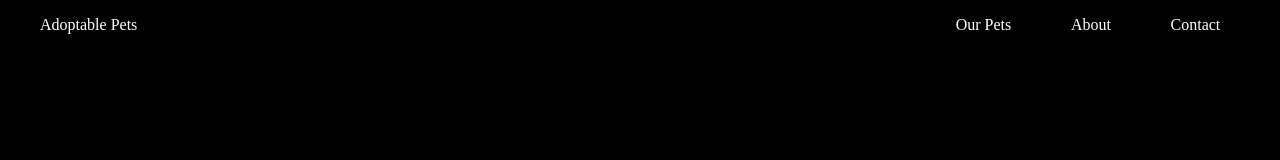
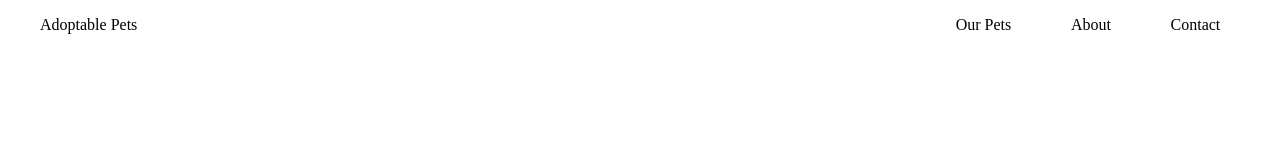
Before and after one commit to JDArciniegas/mock_site, a website built with webpack: page dist/index.html in a window 1280 px wide. Built offline with nearby package versions, Linux system fonts and the light colour scheme.

Commit message:
added banner jpeg and created images folder

```diff
--- a/src/styles/styles.css
+++ b/src/styles/styles.css
@@ -1,12 +1,13 @@
 @import 'navbar.css';
+@import 'banner.css';
 
 :root {
   box-sizing: border-box;
   /*  variables  */
   /* colors */
-  --background: #000;
+  --background: #FFF;
   /* navbar */
-  --navbar-text: #FFF;
+  --navbar-text: #000;
 }
 
 body,
```
Also changed, not shown: dist/images/pets.jpeg (added), dist/index.html, src/styles/banner.css (added).
